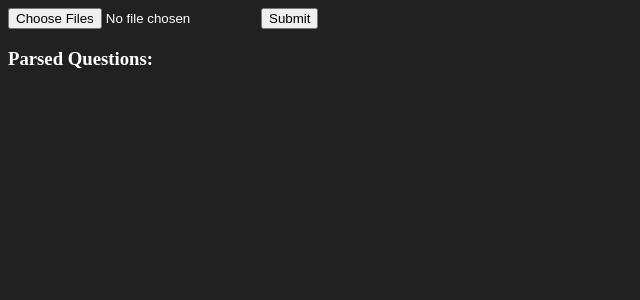
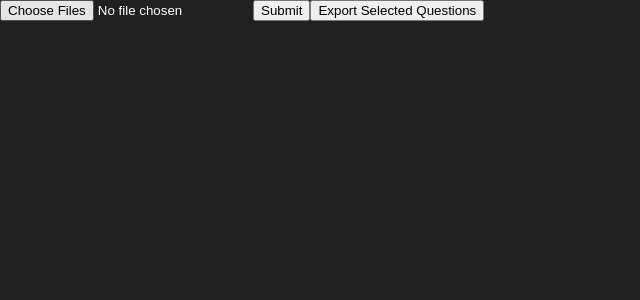
Before and after one commit to pascalboestfleisch/XML-Export, an Angular app in the folder Frontend/: page / in a window 1280 px wide. Shown: the top 300 px of the page, without its empty margins (0-640 px from the left). Built offline with nearby package versions, Linux system fonts and the light colour scheme.

Commit message:
added accordion elements for questions in frontend also export function for marked questions

```diff
--- a/Frontend/src/app/app.component.ts
+++ b/Frontend/src/app/app.component.ts
@@ -1,10 +1,9 @@
 import { Component } from '@angular/core';
-import { RouterOutlet } from '@angular/router';
 import { FileSubmitterComponent } from './file-submitter/file-submitter.component';
 
 @Component({
   selector: 'app-root',
-  imports: [RouterOutlet, FileSubmitterComponent],
+  imports: [FileSubmitterComponent],
   templateUrl: './app.component.html',
   styleUrl: './app.component.css'
 })
--- a/Frontend/src/app/file-submitter/file-submitter.component.css
+++ b/Frontend/src/app/file-submitter/file-submitter.component.css
@@ -0,0 +1,9 @@
+.answer-correct {
+    color: green;
+    font-weight: bold;
+  }
+
+.answer-wrong {
+    color: red;
+    font-weight: bold;
+  }
--- a/Frontend/src/app/file-submitter/file-submitter.component.html
+++ b/Frontend/src/app/file-submitter/file-submitter.component.html
@@ -3,28 +3,48 @@
   class="file-upload"
   multiple
   (change)="onFileSelected($event)"
-  #fileInput
 />
 <button (click)="uploadFiles()">Submit</button>
 
-<h3>Parsed Questions:</h3>
-<ul *ngIf="parsedQuestions.length > 0">
-  <li *ngFor="let question of parsedQuestions">
-    <strong>{{ question.name }}</strong> ({{ question.type }})
-    <p>{{ question.text }}</p>
-    <div *ngIf="question.subquestions?.length">
+<!-- Export Button -->
+<button (click)="exportSelectedQuestions()">Export Selected Questions</button>
+
+<mat-accordion>
+  <mat-expansion-panel *ngFor="let question of parsedQuestions">
+    <mat-expansion-panel-header>
+      <mat-panel-title>
+        <!-- Checkbox in der Header-Leiste -->
+        <mat-checkbox [(ngModel)]="question.selected" (click)="$event.stopPropagation()">
+        </mat-checkbox>
+        {{ question.name }} ({{ question.type }})
+      </mat-panel-title>
+    </mat-expansion-panel-header>
+
+    <!-- Question Text -->
+    <p><strong>Question:</strong> {{ question.text }}</p>
+
+    <!-- Display Subquestions (ohne Checkbox) -->
+    <div *ngIf="question.type === 'matching' && question.subquestions?.length">
       <h4>Subquestions:</h4>
       <ul>
-        <li *ngFor="let subquestion of question.subquestions">
-          <strong>{{ subquestion.subquestion_text }}</strong> →
-          {{ subquestion.answer_text }}
+        <li *ngFor="let sub of question.subquestions">
+          <span>{{ sub.subquestion_text }}</span>
+          <span *ngIf="sub.answer_text && sub.answer_text.trim() !== ''">
+            → {{ sub.answer_text }}
+          </span>
         </li>
       </ul>
     </div>
+
+    <!-- Display Answers -->
+    <h4>Answers:</h4>
     <ul>
       <li *ngFor="let answer of question.answers">
-        {{ answer.text }} → {{ answer.correct ? "TRUE" : "FALSE" }}
+        {{ answer.text }} →
+        <span [ngClass]="{ 'answer-correct': answer.correct, 'answer-wrong': !answer.correct }">
+          {{ answer.correct ? "TRUE" : "FALSE" }}
+        </span>
       </li>
     </ul>
-  </li>
-</ul>
+  </mat-expansion-panel>
+</mat-accordion>
--- a/Frontend/src/app/file-submitter/file-submitter.component.ts
+++ b/Frontend/src/app/file-submitter/file-submitter.component.ts
@@ -2,10 +2,21 @@ import { Component } from '@angular/core';
 import { CommonModule } from '@angular/common';
 import { HttpClient } from '@angular/common/http';
 import { HttpClientModule } from '@angular/common/http';
+import { MatExpansionModule } from '@angular/material/expansion';
+import { FormsModule } from '@angular/forms';
+import { MatListModule } from '@angular/material/list';
+import { MatCheckboxModule } from '@angular/material/checkbox';
 
 @Component({
   selector: 'app-file-submitter',
-  imports: [HttpClientModule, CommonModule],
+  imports: [
+    HttpClientModule,
+    CommonModule,
+    MatExpansionModule,
+    FormsModule,
+    MatListModule,
+    MatCheckboxModule,
+  ],
   templateUrl: './file-submitter.component.html',
   styleUrls: ['./file-submitter.component.css'],
 })
@@ -44,4 +55,39 @@ export class FileSubmitterComponent {
         error: (error) => console.error('Error during upload', error),
       });
   }
+
+  // Export-Function for selected questions
+  exportSelectedQuestions() {
+    const selectedQuestions = this.parsedQuestions.filter((q) => {
+      // Include the main question if it's selected
+      const isMainQuestionSelected = q.selected;
+
+      // Include the subquestions if any subquestion is selected
+      const areSubquestionsSelected = q.subquestions?.some((sub: { selected: any }) => sub.selected);
+
+      // Return true if the main question or any subquestion is selected, and ensure that questions with subquestions are included
+      return (isMainQuestionSelected || areSubquestionsSelected);
+    });
+
+    if (selectedQuestions.length === 0) {
+      console.warn('No questions selected for export.');
+      return;
+    }
+
+    this.http
+      .post(
+        'http://localhost:8080/export/',
+        { questions: selectedQuestions },
+        { responseType: 'blob' }
+      )
+      .subscribe((blob) => {
+        const url = window.URL.createObjectURL(blob);
+        const a = document.createElement('a');
+        a.href = url;
+        a.download = 'exported_questions.xml';
+        document.body.appendChild(a);
+        a.click();
+        document.body.removeChild(a);
+      });
+  }
 }
--- a/Frontend/src/index.html
+++ b/Frontend/src/index.html
@@ -6,6 +6,8 @@
   <base href="/">
   <meta name="viewport" content="width=device-width, initial-scale=1">
   <link rel="icon" type="image/x-icon" href="favicon.ico">
+  <link href="https://fonts.googleapis.com/css2?family=Roboto:wght@300;400;500&display=swap" rel="stylesheet">
+  <link href="https://fonts.googleapis.com/icon?family=Material+Icons" rel="stylesheet">
 </head>
 <body>
   <app-root></app-root>
--- a/Frontend/src/styles.css
+++ b/Frontend/src/styles.css
@@ -2,3 +2,5 @@ body {
     background-color:   #212121;
     color: white;
 }
+html, body { height: 100%; }
+body { margin: 0; font-family: Roboto, "Helvetica Neue", sans-serif; }
```
